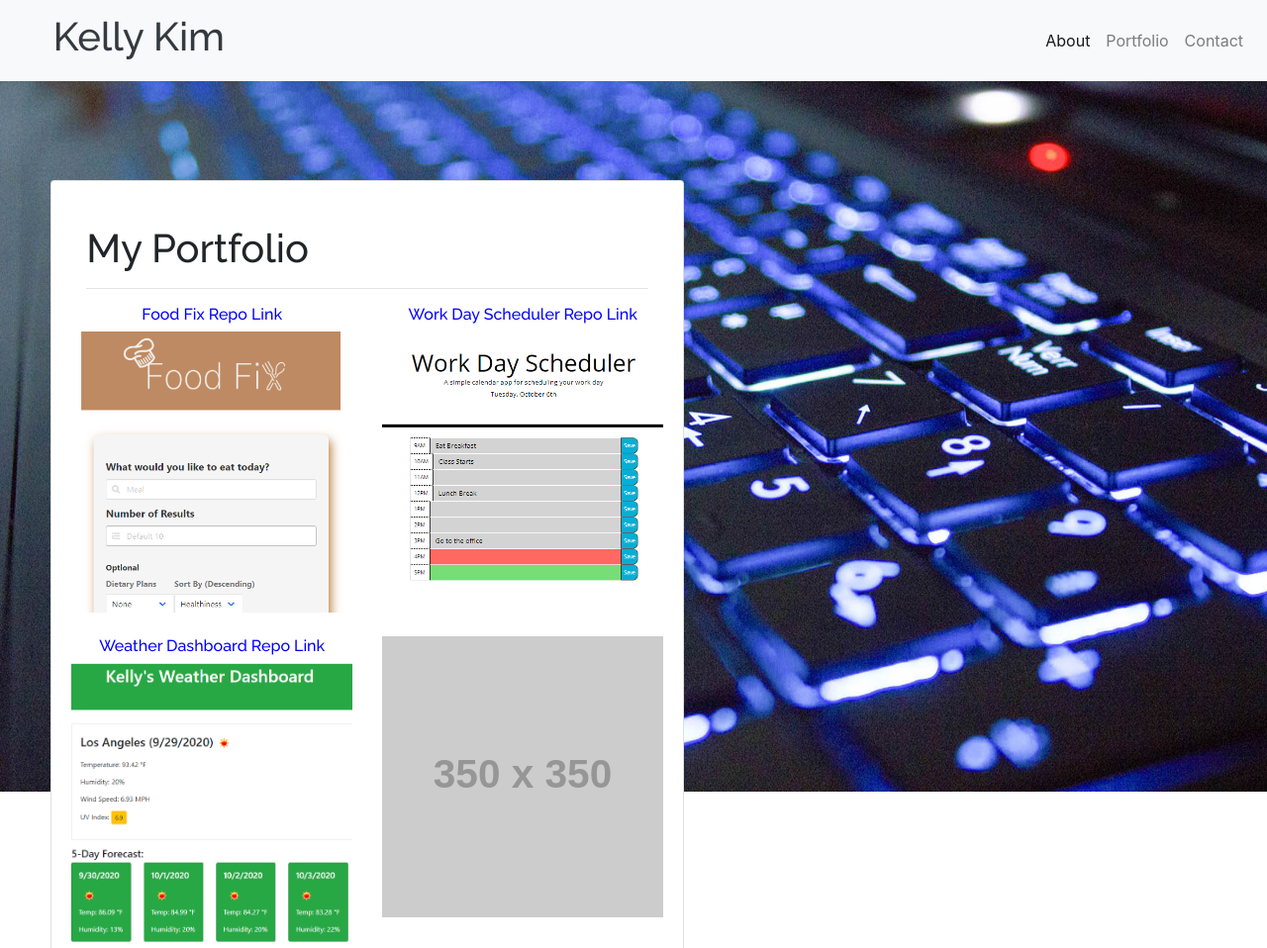
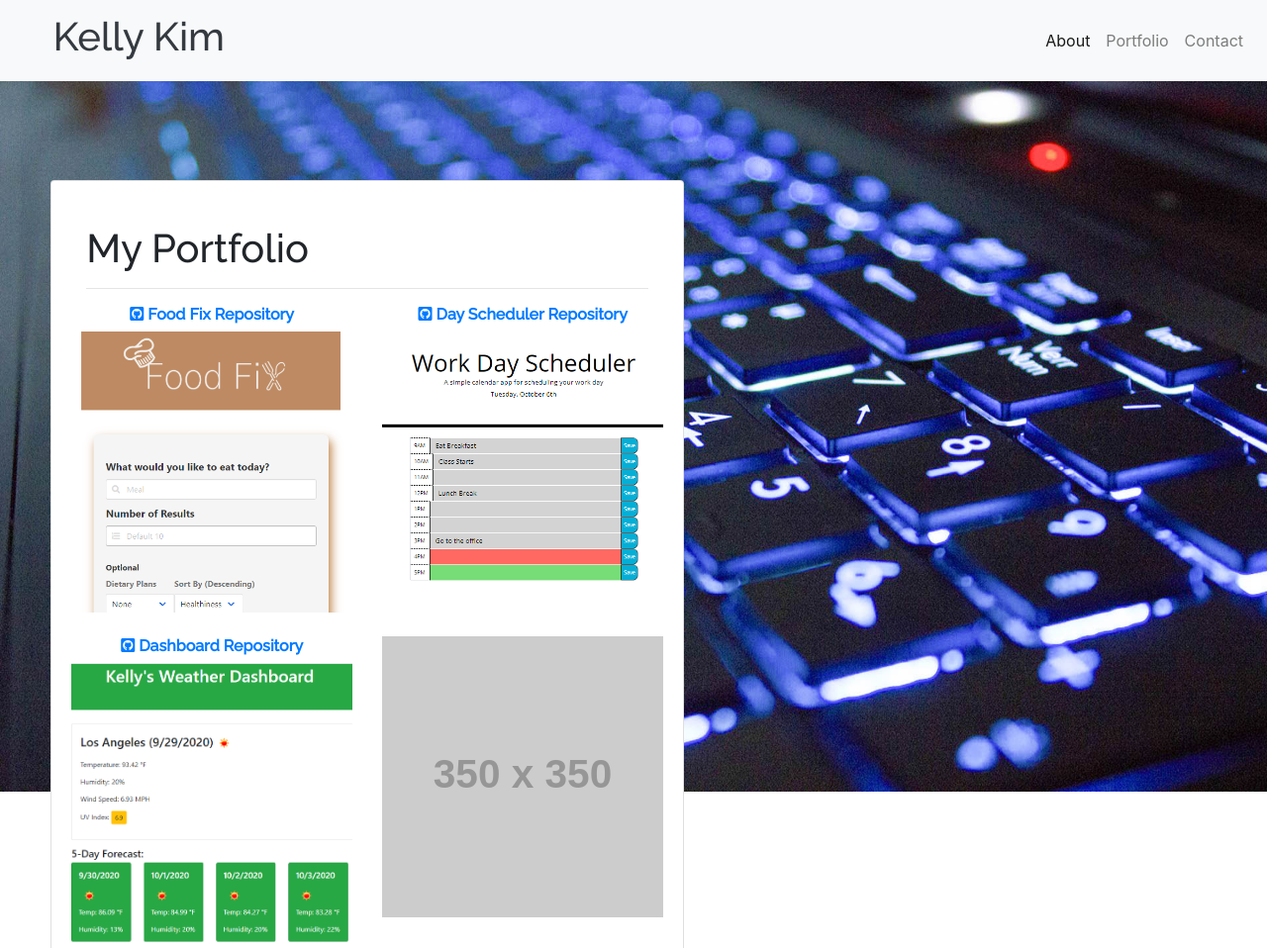
Before and after one commit to kellykim831/Responsive_Portfolio, a plain HTML site: page portfolio.html in a window 1280 px wide. Shown: the top 958 px of the page at 99% size. Drawn offline with nearby package versions, Linux system fonts and the light colour scheme; placeholder pictures from the web are drawn by us.

Commit message:
update html and resume

```diff
--- a/portfolio.html
+++ b/portfolio.html
@@ -10,6 +10,8 @@
         integrity="sha384-JcKb8q3iqJ61gNV9KGb8thSsNjpSL0n8PARn9HuZOnIxN0hoP+VmmDGMN5t9UJ0Z" crossorigin="anonymous">
     <link rel="stylesheet" href="style.css">
     <link href="https://fonts.googleapis.com/css2?family=Raleway:wght@500&display=swap" rel="stylesheet">
+    <link rel="stylesheet" href="https://use.fontawesome.com/releases/v5.8.1/css/all.css"
+    integrity="sha384-50oBUHEmvpQ+1lW4y57PTFmhCaXp0ML5d60M1M7uH2+nqUivzIebhndOJK28anvf" crossorigin="anonymous" />
     <title>Kelly Kim</title>
 </head>
 
@@ -59,9 +61,11 @@
                 <div class="row">
                     <div class="col-md-6">
                         <!-- insert thumbnail and adjust to 350 for size -->
-
                         <a href="https://github.com/kellykim831/FoodFix" target="_blank">
-                            <h6 class="text-center">Food Fix Repo Link</h6>
+                            <h6 class="text-center">
+                                <i class="fab fa-github-square"></i>
+                                <strong>Food Fix Repository</strong>
+                            </h6>
                         </a>
                         <a href="https://kellykim831.github.io/FoodFix/" target="_blank"><img class="images" width="250"
                                 height="250" src="foofixsquare.png" alt="photo of food fix logo"></a>
@@ -70,7 +74,10 @@
                     <div class="col-md-6">
                         <!-- insert thumbnail and adjust to 350 for size -->
                         <a href="https://github.com/kellykim831/Work-Day-Scheduler" target="_blank">
-                            <h6 class="text-center">Work Day Scheduler Repo Link</h6>
+                            <h6 class="text-center">
+                                <i class="fab fa-github-square"></i>
+                                <strong>Day Scheduler Repository</strong>
+                            </h6>
                         </a>
                         <a href="https://kellykim831.github.io/Work-Day-Scheduler/" target="_blank"><img class="images"
                                 width="250" height="250" src="newwdscheduler.png" alt="calendar logo"></a>
@@ -81,13 +88,16 @@
                     <div class="col-md-6">
                         <!-- insert thumbnail and adjust to 350 for size -->
                         <a href="https://github.com/kellykim831/weather_dashboard" target="_blank">
-                            <h6 class="text-center">Weather Dashboard Repo Link</h6>
+                            <h6 class="text-center">
+                                <i class="fab fa-github-square"></i>
+                                <strong>Dashboard Repository</strong>
+                            </h6>
                         </a>
                         <a class="square" href="https://kellykim831.github.io/weather_dashboard/" target="_blank"><img
                                 class="images" width="250" height="250" src="weatherdashboard (2).png"
                                 alt="weather dashboard logo"></a>
                     </div>
-
+                    <br>
                     <div class="col-md-6">
                         <!-- insert thumbnail and adjust to 350 for size -->
 
--- a/style.css
+++ b/style.css
@@ -2,10 +2,10 @@
     font-family: 'Raleway', sans-serif;
 
  }
- h6 {
+ /* h6 {
      font-family: 'Raleway', sans-serif;
      color: blue;
- }
+ } */
 .container {
     background-color: white;
 
@@ -77,3 +77,8 @@ main {
 .foot {
     color: white;
 }
+
+/* h6::before {
+    content: "\f092";
+    font-family: "FontAwesome";
+ } */
```
Also changed, not shown: contact.html (+4 -3 lines), 1 other file.
